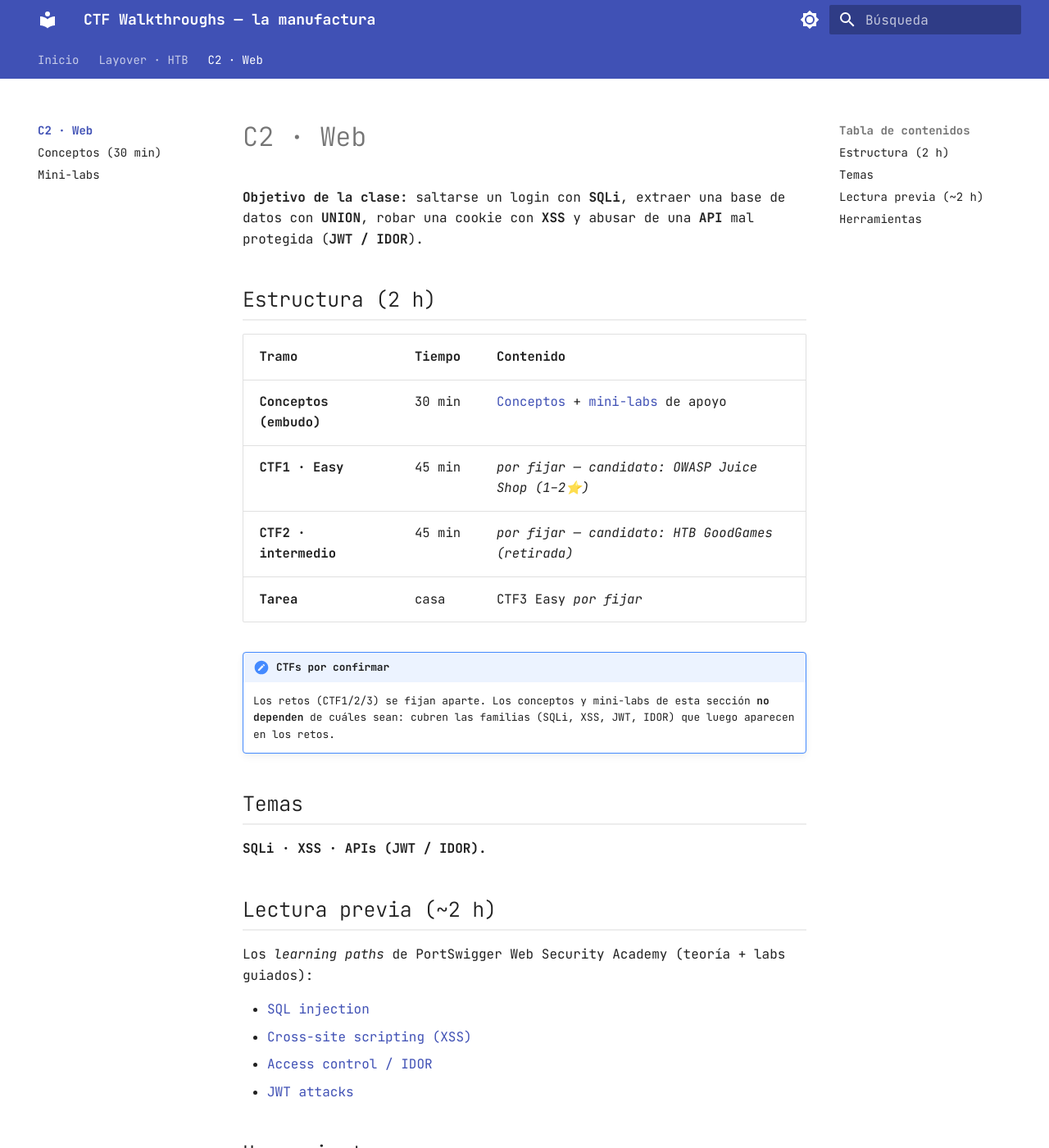
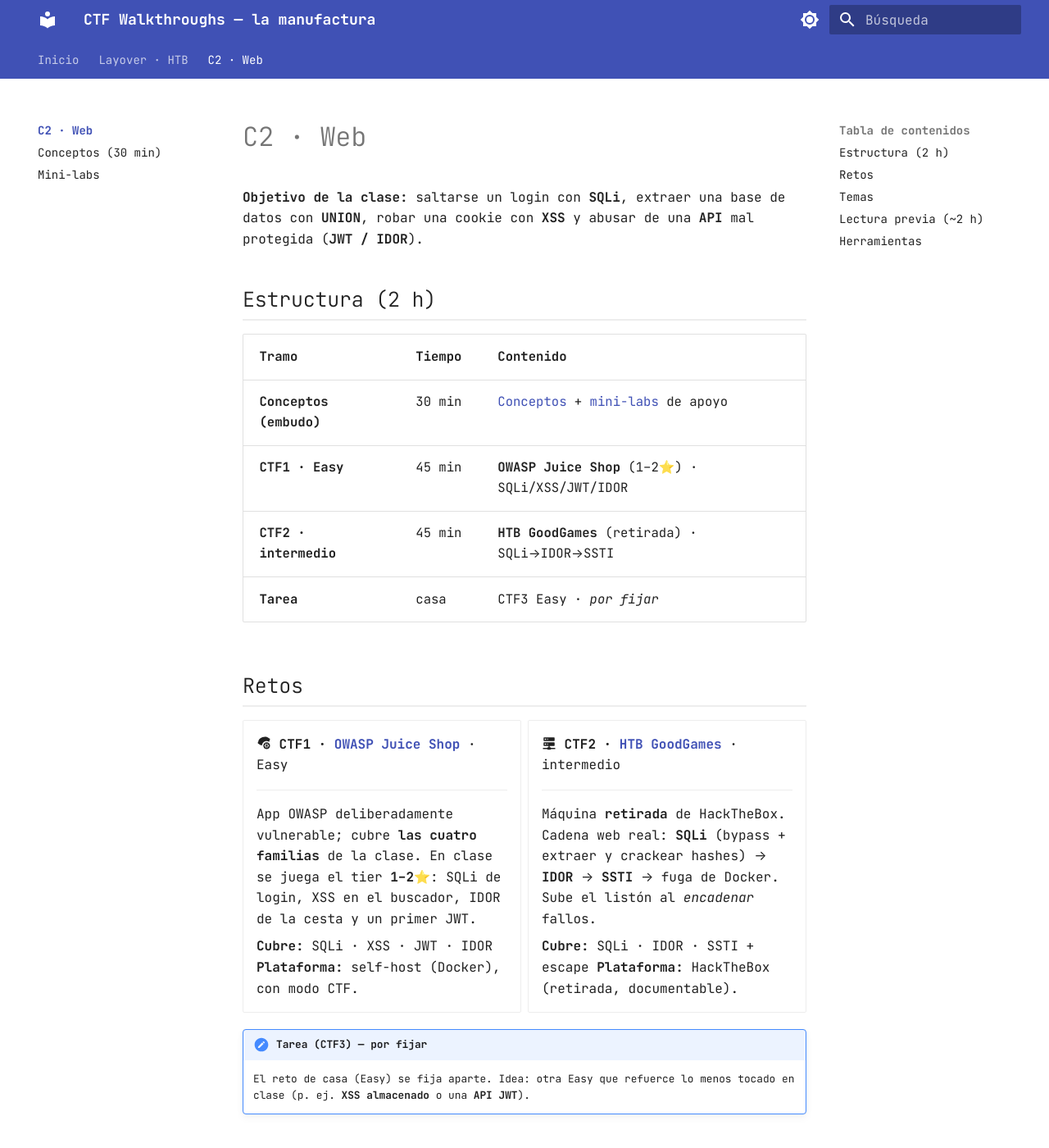
Before and after one commit to ollerenac-uni/ctf-walkthroughs, an MkDocs documentation site: the page built from docs/c2-web/index.md, in a window 1280 px wide and 1400 px high. Shown: the whole window at 82% size. Built offline with MkDocs 1.6.1 and Material for MkDocs 9.7.7, drawn with Linux system fonts in a browser that asks for light colours.

Commit message:
C2 Web: fijar CTF1 (OWASP Juice Shop, Easy) y CTF2 (HTB GoodGames, intermedio)
- index.md de C2: seccion Retos con los dos retos fijados (plataforma, dificultad, temas);
  timeline actualizado; tarea CTF3 sigue por fijar
- portada: fila C2 refleja CTFs fijados

Co-Authored-By: Claude Opus 4.8 <noreply@anthropic.com>

```diff
--- a/docs/c2-web/index.md
+++ b/docs/c2-web/index.md
@@ -8,13 +8,39 @@ robar una cookie con **XSS** y abusar de una **API** mal protegida (**JWT / IDOR
 | Tramo | Tiempo | Contenido |
 |---|---|---|
 | **Conceptos (embudo)** | 30 min | [Conceptos](conceptos.md) + [mini-labs](mini-labs.md) de apoyo |
-| **CTF1 · Easy** | 45 min | *por fijar — candidato: OWASP Juice Shop (1–2⭐)* |
-| **CTF2 · intermedio** | 45 min | *por fijar — candidato: HTB GoodGames (retirada)* |
-| **Tarea** | casa | CTF3 Easy *por fijar* |
+| **CTF1 · Easy** | 45 min | **OWASP Juice Shop** (1–2⭐) · SQLi/XSS/JWT/IDOR |
+| **CTF2 · intermedio** | 45 min | **HTB GoodGames** (retirada) · SQLi→IDOR→SSTI |
+| **Tarea** | casa | CTF3 Easy · *por fijar* |
 
-!!! note "CTFs por confirmar"
-    Los retos (CTF1/2/3) se fijan aparte. Los conceptos y mini-labs de esta sección **no dependen**
-    de cuáles sean: cubren las familias (SQLi, XSS, JWT, IDOR) que luego aparecen en los retos.
+## Retos
+
+<div class="grid cards" markdown>
+
+-   :material-fruit-citrus: **CTF1 · [OWASP Juice Shop](https://owasp.org/www-project-juice-shop/)** · Easy
+
+    ---
+
+    App OWASP deliberadamente vulnerable; cubre **las cuatro familias** de la clase. En clase se juega
+    el tier **1–2⭐**: SQLi de login, XSS en el buscador, IDOR de la cesta y un primer JWT.
+
+    **Cubre:** SQLi · XSS · JWT · IDOR
+    **Plataforma:** self-host (Docker), con modo CTF.
+
+-   :material-server-network: **CTF2 · [HTB GoodGames](https://www.hackthebox.com/machines/goodgames)** · intermedio
+
+    ---
+
+    Máquina **retirada** de HackTheBox. Cadena web real: **SQLi** (bypass + extraer y crackear hashes)
+    → **IDOR** → **SSTI** → fuga de Docker. Sube el listón al *encadenar* fallos.
+
+    **Cubre:** SQLi · IDOR · SSTI + escape
+    **Plataforma:** HackTheBox (retirada, documentable).
+
+</div>
+
+!!! note "Tarea (CTF3) — por fijar"
+    El reto de casa (Easy) se fija aparte. Idea: otra Easy que refuerce lo menos tocado en clase
+    (p. ej. **XSS almacenado** o una **API JWT**).
 
 ## Temas
 
```
Also changed, not shown: docs/index.md (+1 -1 lines).
